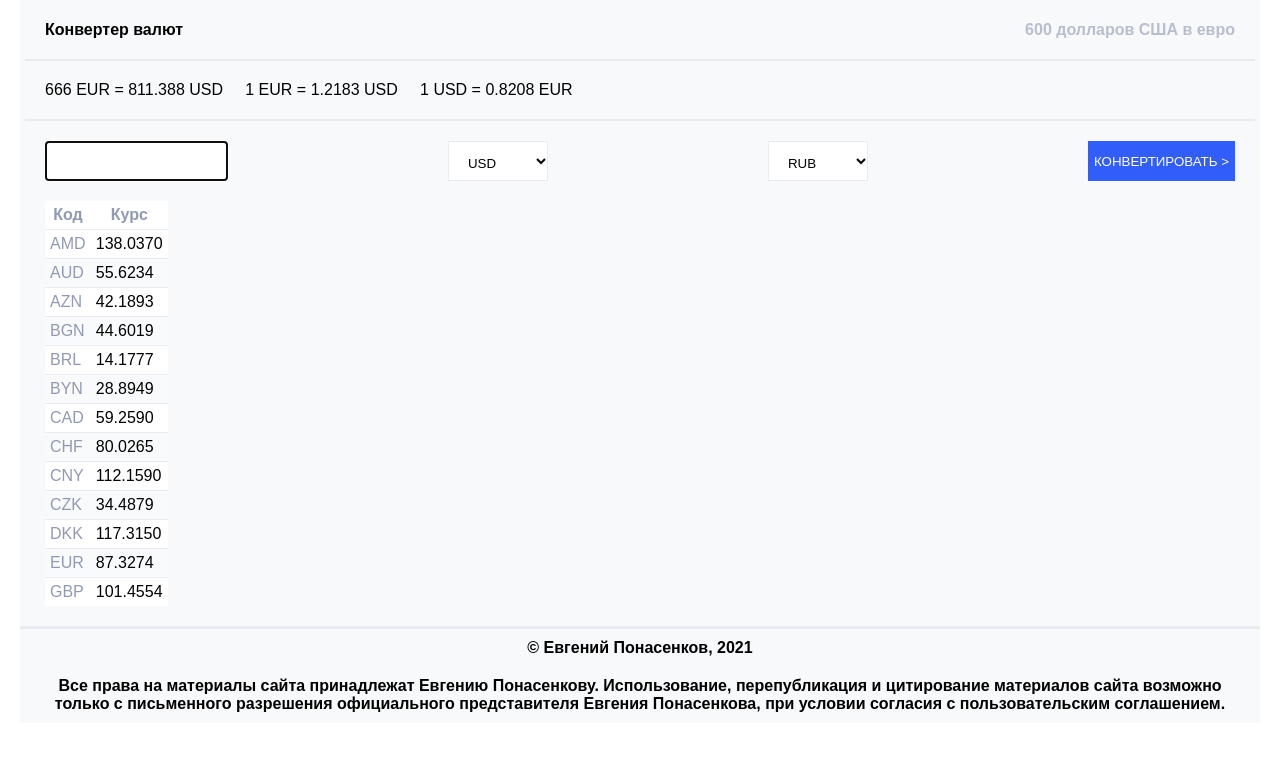
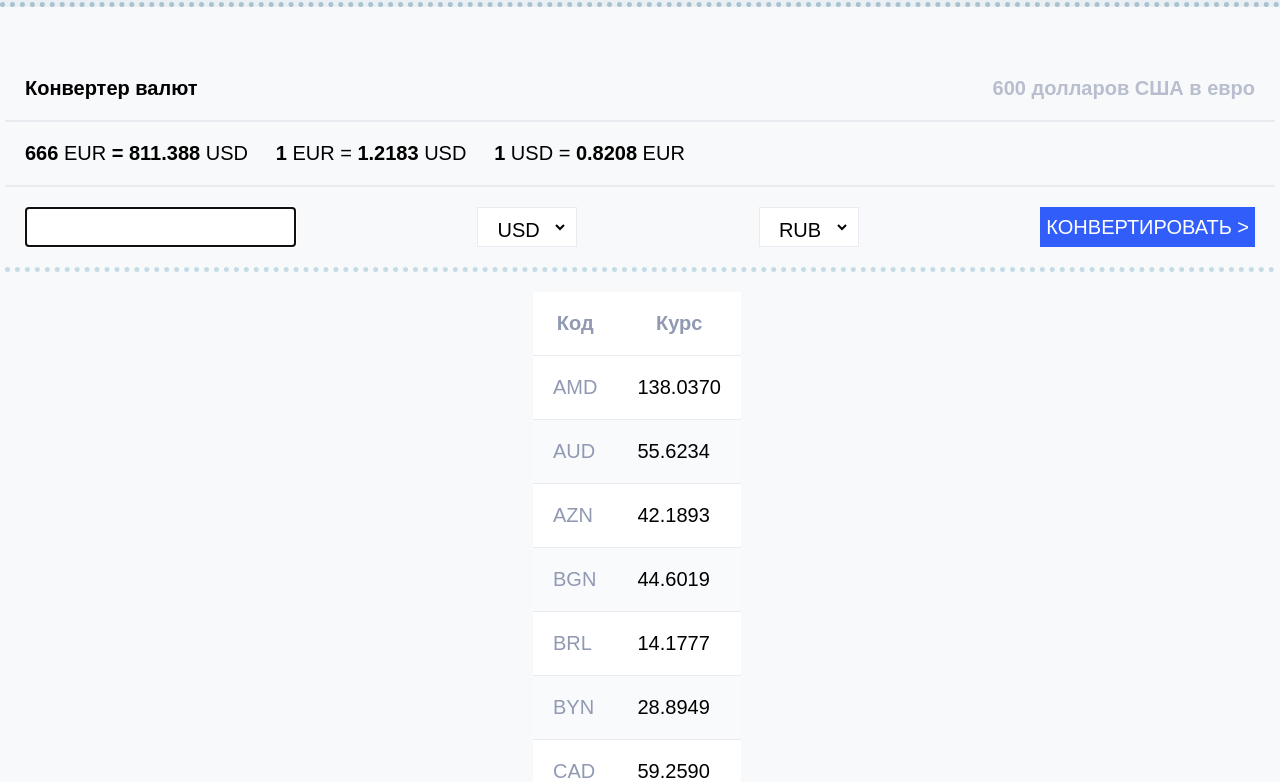
Before and after one commit to Borlandetta/-currency-converter, a plain HTML site: page index.html in a window 1280 px wide. Shown: the part 114-896 px from the top of the page. Before the commit the page ends 837 px from the top, so only its background shows below. Drawn offline with nearby package versions, Linux system fonts and the light colour scheme; no server answers.

Commit message:
Update style.css

```diff
--- a/style.css
+++ b/style.css
@@ -1,16 +1,17 @@
 * {
     box-sizing: border-box;
     margin: 0;
+    font-family: Arial, Helvetica, sans-serif;
+    font-size: 20px;
 }
 
 .header {
     display: block;
-    margin-left: 20px;
-    margin-right: 20px;
     margin-top: 0;
     padding-left: 5px;
     padding-right: 5px;
-    background-color:#F8F9FA;
+    background-color:rgb(234, 239, 243);
+    border-bottom: 5px dotted rgb(168, 195, 207) ;
 }
 
 img {
@@ -22,7 +23,6 @@ marquee {
 }
 .container {
     display: block;
-    margin: 20px;
     margin-top: 0;
     margin-bottom: 0;
     padding-left: 5px;
@@ -30,16 +30,20 @@ marquee {
     background-color:#F8F9FA;
 }
 .item-one {
+    padding-top: 50px;
     display: flex;
     justify-content: space-between;
     border-bottom: 2px solid;
     border-color: #E9EBF0;
 }
 
+.bom {
+    font-weight: 700;
+}
+
 p {
     margin: 20px;
     font-weight: 600;
-    font-family: sans-serif;
 }
 
 .kolobok {
@@ -68,7 +72,6 @@ p {
     background-color: #315EFB;
     color:white;
     text-transform: uppercase;
-    font-family: Arial, Helvetica, sans-serif;
     border: none;
     cursor: pointer;
 }
@@ -91,7 +94,7 @@ p {
 
 
 .col select{
-    width: 100px;
+    width: 90px;
     height: 100%;
 	background: none;
 }
@@ -100,7 +103,7 @@ p {
 }
 option,
 select {
-	padding-left: 15px;
+    padding-left: 15px;
     padding-top: 5px;
     border: none;
     height: 100%;
@@ -139,9 +142,14 @@ input::-webkit-inner-spin-button {
     border: none;
 }
 
+.item-four {
+    border-top: 5px dotted rgb(197, 220, 230);
+}
 
 .wrapper-table {
-width: 10%;
+    margin-top: 20px;
+    width: 10%;
+    margin-left: 40%;
 }
 
 table {
@@ -149,7 +157,6 @@ table {
     background-color: white;
     border-collapse: collapse;
     border-style: hidden;
-    font-family: Arial, Helvetica, sans-serif;
     color: #9199B3;
 }
 
@@ -159,6 +166,7 @@ table td{
     border-top:1px solid #E9EBF0;
     border-bottom:1px solid #E9EBF0;
     font-weight: 500;
+    padding: 20px 20px;
 }
 
 table th {
@@ -166,6 +174,7 @@ table th {
     border-right: 0;
     border-top:1px solid #E9EBF0;
     border-bottom:1px solid #E9EBF0;
+    padding: 20px 20px;
 }
 
 table tr:nth-child(2n+3) {
@@ -177,15 +186,14 @@ table td:nth-child(2n) {
 }
 
 .mda {
+    margin-top: 20px;
+    background-color:rgb(234, 239, 243);
 
-    padding-top: 20px;
-    background-color: #F8F9FA;
-    margin-left: 20px;
-    margin-right: 20px;
 }
 
 footer {
     margin: 0;
+    border-top: 5px dotted rgb(168, 195, 207);
 }
 
 footer p {
@@ -196,9 +204,6 @@ footer p {
 
 }
 
-.bd {
-    border-top: 3px solid #E9EBF0;
-}
 
 
 @media screen and (max-width: 800px) {
@@ -216,7 +221,7 @@ footer p {
     .wrapper-table {
         width: 30%;
         margin-left: 20%;
-        margin-top: 100px;
+        margin-top: 10px;
         }
 
         .inp input {
```
